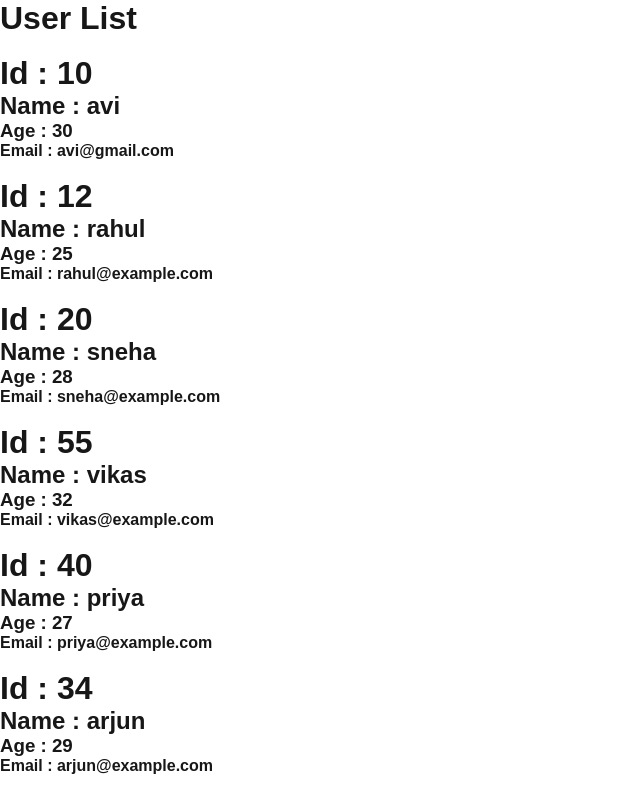
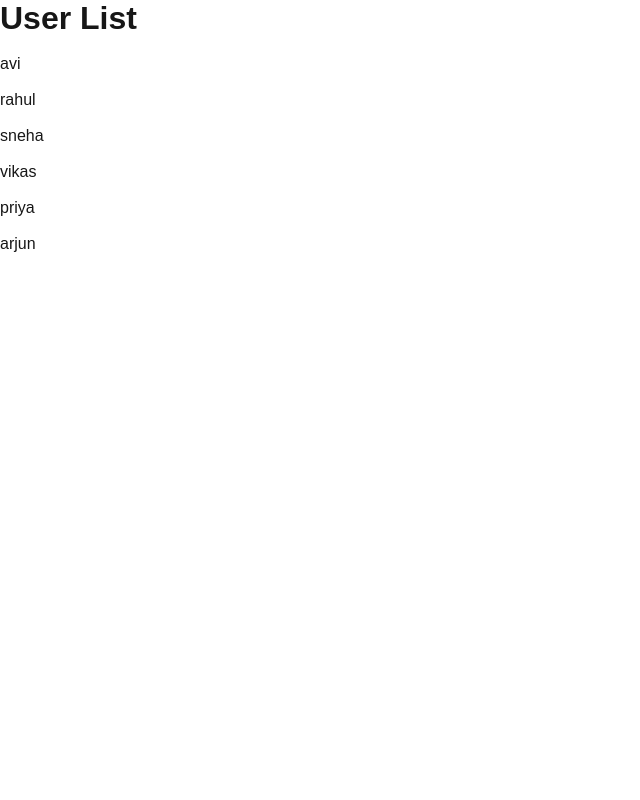
Before and after one commit to Avinashvns/next-api, a Next.js app: page /users in a window 1280 px wide. Shown: the whole page, without its empty margins (0-640 px from the left). Built offline with nearby package versions, Linux system fonts and the light colour scheme.

Commit message:
Display Data  with Dynamic Routes on Single User Details

```diff
--- a/src/app/api/users/[id]/route.js
+++ b/src/app/api/users/[id]/route.js
@@ -6,6 +6,6 @@ export function GET(request, content) {
     console.log("Data ",content.params.id);
     const userData=user.filter((item)=>item.id==content.params.id)
    return NextResponse.json(
-    userData.length==0?{result:`No Data Found ID: ${content.params.id}`} : {result : userData, success:true},
+    userData.length==0?{result:`No Data Found ID: ${content.params.id}`} : {result : userData[0], success:true},
     {status: 200})
 }
--- a/src/app/users/page.js
+++ b/src/app/users/page.js
@@ -1,3 +1,4 @@
+import Link from "next/link"
 
 async function getUsers(){
     let data = await fetch("http://localhost:3000/api/users")
@@ -15,11 +16,8 @@ export default async function Users(){
             {
                 userData.map((item)=>(
                     <div key={item.id}>
-                        <h1>Id : {item.id}</h1>
-                        <h2>Name : {item.name}</h2>
-                        <h3>Age : {item.age}</h3>
-                        <h4>Email : {item.email}</h4>
-                        <br/>
+                        <Link href={`users/${item.id}`}>{item.name}</Link>
+                        <br/><br/>
                     </div>
                 ))
             }
```
Also changed, not shown: src/app/users/[userid]/page.js (added, +22 -0 lines).
